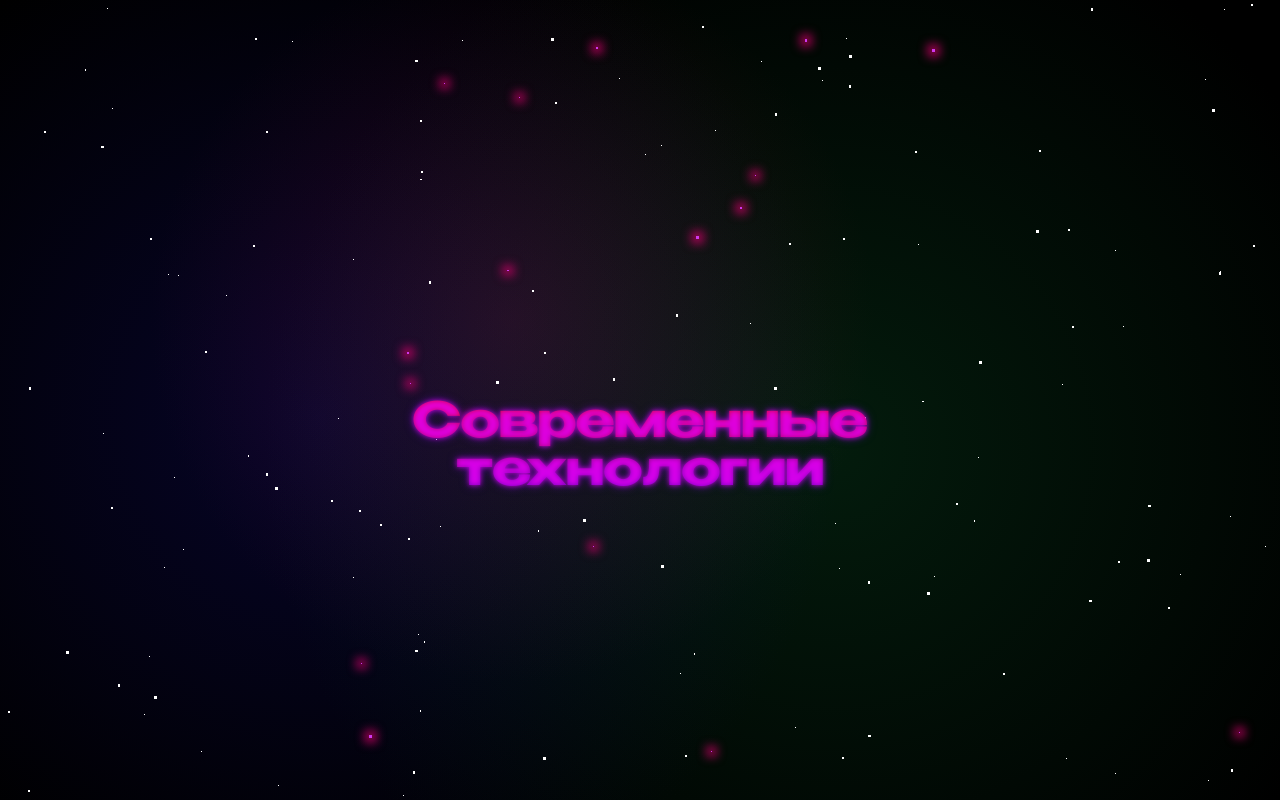
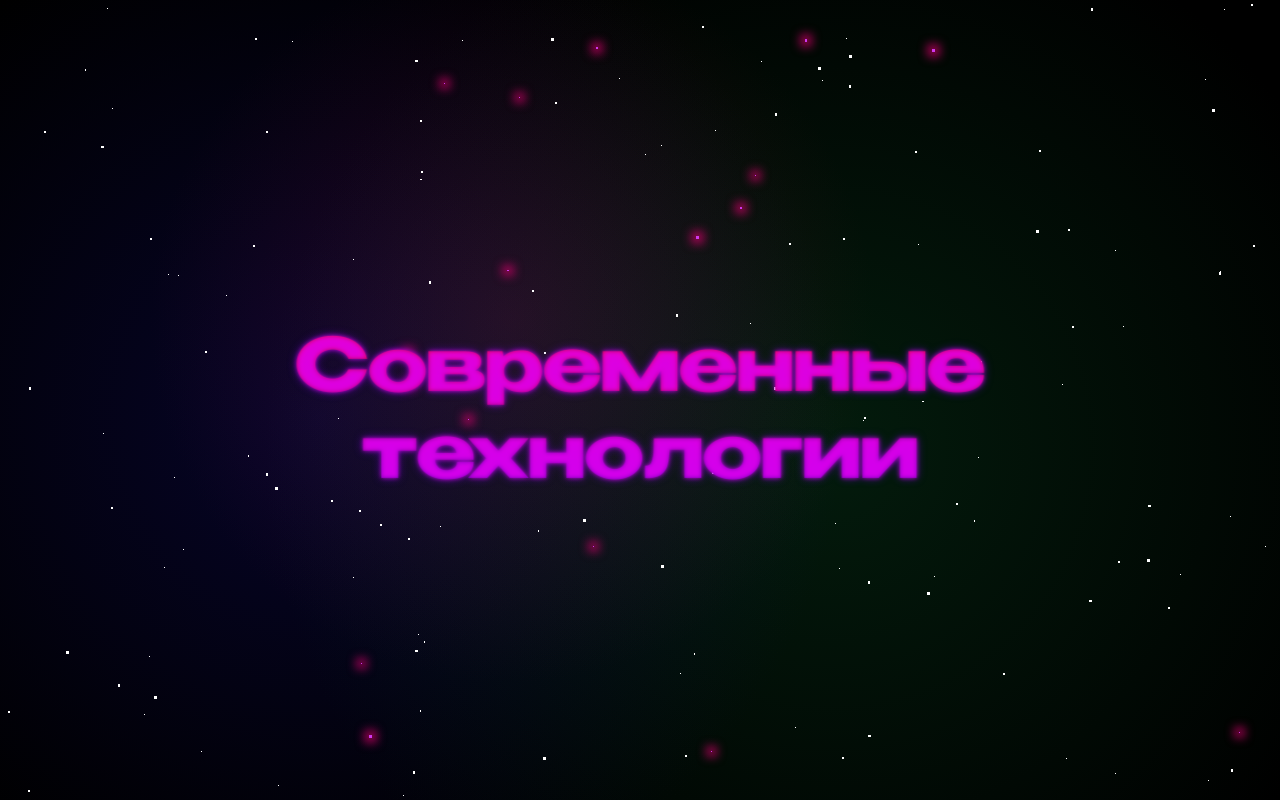
Before and after one commit to BJuice1984/hyper-loop, a React (Create React App) app: page /#/page2 in a window 1280 px wide. Built offline with nearby package versions, Linux system fonts and the light colour scheme.

Commit message:
refr: change App

```diff
--- a/src/App.css
+++ b/src/App.css
@@ -1,4 +1,6 @@
 .App {
   text-align: center;
   background-color: black;
+  perspective: 10vmin;
+  overflow: hidden;
 }
--- a/src/App.js
+++ b/src/App.js
@@ -1,16 +1,20 @@
-import React from 'react';
-import { Route, Routes } from 'react-router-dom';
+import { Route, Routes, useLocation } from 'react-router-dom';
 import './App.css';
 import StarFieldPage1 from './components/StarFieldPage1/StarFieldPage1';
 import StarFieldPage2 from './components/StarFieldPage2/StarFieldPage2';
-
+import LinkToPage from './components/Link/LinkToPage';
+import { useState } from 'react';
 
 function App() {
+    const location = useLocation();
+    const [shouldAnimate, setShouldAnimate] = useState(false);
+
   return (
     <div className="App">
-        <Routes>
-          <Route path="/" element={ <StarFieldPage1/> } />
-          <Route path="/page2" element={ <StarFieldPage2/> } />
+        <LinkToPage shouldAnimate={shouldAnimate}/>
+        <Routes location={location} key={location.pathname}>
+            <Route index element={ <StarFieldPage1 shouldAnimate={shouldAnimate} setShouldAnimate={setShouldAnimate}/> } />
+            <Route path="/page2" element={ <StarFieldPage2 setShouldAnimate={setShouldAnimate}/> } />
         </Routes>
     </div>
   );
--- a/src/PageTransition.css
+++ b/src/PageTransition.css
@@ -1,6 +1,6 @@
 .page-enter {
     opacity: 0;
-    animation: fadeIn 300ms ease-in forwards;
+    animation: fadeIn 500ms ease-in forwards;
   }
 
   @keyframes fadeIn {
--- /dev/null
+++ b/src/components/Link/LinkToPage.css
@@ -0,0 +1,86 @@
+.titleLinkToPage {
+    margin: 0;
+    position: absolute;
+    margin-inline: auto;
+    inset-inline: 0;
+    inset-block-start: 45%;
+    font-family: 'Benzin-Bold';
+    text-decoration: none;
+    font-size: 10vmin;
+    line-height: 10vmin;
+    width: 90vmin;
+    color: transparent;
+    background-image: linear-gradient(to bottom, #fffb00, #cc8b00);
+    -webkit-background-clip: text;
+    -webkit-text-fill-color: transparent;
+    text-shadow: 0 0 5px rgba(255, 0, 255, 0.7), 0 0 25px rgba(102, 0, 204, 0.7);
+    transform: translateZ(-1vmin);
+    transition: transform 2s ease-in-out;
+    transition-delay: 0.3s;
+    z-index: 10;
+    cursor: default;
+  }
+
+  .titleLinkToPageMove {
+    transform: translateZ(10vmin);
+    animation: moveText 2s ease-in-out;
+  }
+
+  @keyframes moveText {
+    0% {
+      transform: translateZ(-1vmin);
+    }
+    100% {
+      transform: translateZ(10vmin);
+    }
+  }
+
+  .titleLinkToPage2 {
+    margin: 0;
+    position: absolute;
+    margin-inline: auto;
+    inset-inline: 0;
+    inset-block-start: 40%;
+    font-family: 'Benzin-Bold';
+    text-decoration: none;
+    font-size: 10vmin;
+    line-height: 12vmin;
+    width: 100vmin;
+    color: transparent;
+    background-image: linear-gradient(to bottom, #ff0800, #6600cc);
+    text-shadow: 0 0 5px rgba(255, 0, 255, 0.7), 0 0 10px rgba(102, 0, 204, 0.7);
+    -webkit-background-clip: text;
+    -webkit-text-fill-color: transparent;
+    transform: translateZ(-8vmin);
+    transition: transform 2s ease-in-out;
+    transition-delay: 0.3s;
+    z-index: 10;
+    cursor: none;
+    opacity: 0;
+    cursor: default;
+  }
+
+  .titleLinkToPage2Opacity {
+    transform: translateZ(10vmin);
+    animation: opacityText 2s ease-in-out;
+  }
+
+  @keyframes opacityText {
+    0% {
+      transform: translateZ(-5vmin);
+      opacity: 0;
+    }
+    100% {
+      transform: translateZ(-1vmin);
+      opacity: 1;
+    }
+  }
+
+  .titleLinkToPage2None {
+    display: none;
+  }
+
+  .titleLinkToPage2Visible {
+    transform: translateZ(-1vmin);
+    opacity: 1;
+  }
--- /dev/null
+++ b/src/components/Link/LinkToPage.js
@@ -0,0 +1,15 @@
+import { useLocation } from 'react-router-dom';
+import './LinkToPage.css';
+
+const LinkToPage = ({ shouldAnimate }) => {
+    const location = useLocation();
+
+    return (
+        <>
+        <h2 className={`titleLinkToPage ${shouldAnimate ? 'titleLinkToPageMove' : ''} ${location.pathname === '/page2' ? 'titleLinkToPage2None' : ''}`} to="/page2">BIT BUSTER</h2>
+        <h2 className={`titleLinkToPage2 ${shouldAnimate ? 'titleLinkToPage2Opacity' : ''} ${location.pathname === '/page2' ? 'titleLinkToPage2Visible' : ''}`} to="/">Современные технологии</h2>
+        </>
+    );
+}
+
+export default LinkToPage;
--- a/src/components/StarFieldPage1/StarFieldPage1.css
+++ b/src/components/StarFieldPage1/StarFieldPage1.css
@@ -65,30 +65,3 @@
       transform: translateX(0) translateY(0) translateZ(2000px) scaleX(70) rotateY(90deg)
     }
   }
-
-
-  .title {
-    margin: 0;
-    position: absolute;
-    margin-inline: auto;
-    inset-inline: 0;
-    inset-block-start: 50%;
-    font-family: 'Benzin-Bold';
-    text-decoration: none;
-    font-size: 8vmin;
-    line-height: 10vmin;
-    width: 60vmin;
-    color: transparent;
-    background-image: linear-gradient(to bottom, #fffb00, #cc8b00);
-    background-clip: text;
-    -webkit-background-clip: text;
-    -webkit-text-fill-color: transparent;
-    text-shadow: 0 0 5px rgba(255, 0, 255, 0.7), 0 0 25px rgba(102, 0, 204, 0.7);
-    transform: translateZ(-1vmin);
-    transition: transform 2s ease-in-out;
-    transition-delay: .3s;
-  }
-
-  .page-exit .title {
-    transform: translateZ(10vmin);
-  }
--- a/src/components/StarFieldPage1/StarFieldPage1.js
+++ b/src/components/StarFieldPage1/StarFieldPage1.js
@@ -1,10 +1,10 @@
-import { useState, useEffect, useMemo } from 'react';
-import { Link, useNavigate } from 'react-router-dom';
+import { useEffect, useMemo } from 'react';
+import { useNavigate } from 'react-router-dom';
 import './StarFieldPage1.css';
 import '../../PageTransition.css';
 import starSound from '../../sound/white-noise-loop-6-ripple-sound-effect-36856080.mp3';
 
-const StarFieldPage1 = () => {
+const StarFieldPage1 = ({ shouldAnimate, setShouldAnimate }) => {
  const stars = useMemo(() => {
     const stars = [];
     for (let i = 0; i < 950; i++) {
@@ -27,19 +27,10 @@ const StarFieldPage1 = () => {
     setShouldAnimate(true)
       setTimeout(() => {
         navigate('/page2');
+        setShouldAnimate(false)
     }, 1900);
     }
   };
-
-    const handleClick = (e) => {
-        e.preventDefault();
-    setShouldAnimate(true)
-      setTimeout(() => {
-        navigate('/page2');
-    }, 1900);
-    }
-
-const [shouldAnimate, setShouldAnimate] = useState(false);
 
 useEffect(() => {
     if (shouldAnimate) {
@@ -80,7 +71,6 @@ useEffect(() => {
           }}
         />
       ))}
-      <Link onClick={handleClick} className='title page-enter' to="/page2" >Bit Buster</Link>
     </div>
   );
 };
--- a/src/components/StarFieldPage2/StarFieldPage2.css
+++ b/src/components/StarFieldPage2/StarFieldPage2.css
@@ -15,42 +15,3 @@
       opacity: 1;
     }
   }
-
-  .title-page2 {
-    margin: 0;
-    position: absolute;
-    margin-inline: auto;
-    inset-inline: 0;
-    inset-block-start: 50%;
-    font-family: 'Benzin-Bold';
-    text-decoration: none;
-    font-size: 6vmin;
-    line-height: 6vmin;
-    width: 60vmin;
-    color: transparent;
-    background-image: linear-gradient(to bottom, #ff0800, #6600cc);
-    text-shadow: 0 0 5px rgba(255, 0, 255, 0.7), 0 0 10px rgba(102, 0, 204, 0.7);
-    background-clip: text;
-    -webkit-background-clip: text;
-    -webkit-text-fill-color: transparent;
-    animation: glow-heartbeat 1s ease-in-out;
-    animation-delay: 2s;
-  }
-
-  @keyframes glow-heartbeat {
-    0% {
-      text-shadow: 0 0 5px rgba(255, 0, 255, 0.7), 0 0 10px rgba(102, 0, 204, 0.7);
-    }
-    30% {
-      text-shadow: 0 0 10px rgba(255, 0, 255, 0.7), 0 0 20px rgba(102, 0, 204, 0.7);
-    }
-    40% {
-        text-shadow: 0 0 5px rgba(255, 0, 255, 0.7), 0 0 10px rgba(102, 0, 204, 0.7);
-      }
-    50% {
-        text-shadow: 0 0 10px rgba(255, 0, 255, 0.7), 0 0 20px rgba(102, 0, 204, 0.7);
-      }
-    100% {
-      text-shadow: 0 0 5px rgba(255, 0, 255, 0.7), 0 0 10px rgba(102, 0, 204, 0.7);
-    }
-  }
--- a/src/components/StarFieldPage2/StarFieldPage2.js
+++ b/src/components/StarFieldPage2/StarFieldPage2.js
@@ -1,8 +1,8 @@
-import { Link, useNavigate } from 'react-router-dom';
+import { useNavigate } from 'react-router-dom';
 import './StarFieldPage2.css';
 import '../../PageTransition.css';
 
-const StarFieldPage2 = () => {
+const StarFieldPage2 = ({ setShouldAnimate }) => {
   const stars = [];
   for (let i = 0; i < 150; i++) {
     const size = Math.random() * 3;
@@ -39,7 +39,6 @@ const StarFieldPage2 = () => {
           }}
         />
       ))}
-      <Link className='title-page2' to="/" >Современные технологии</Link>
     </div>
   );
 };
```
